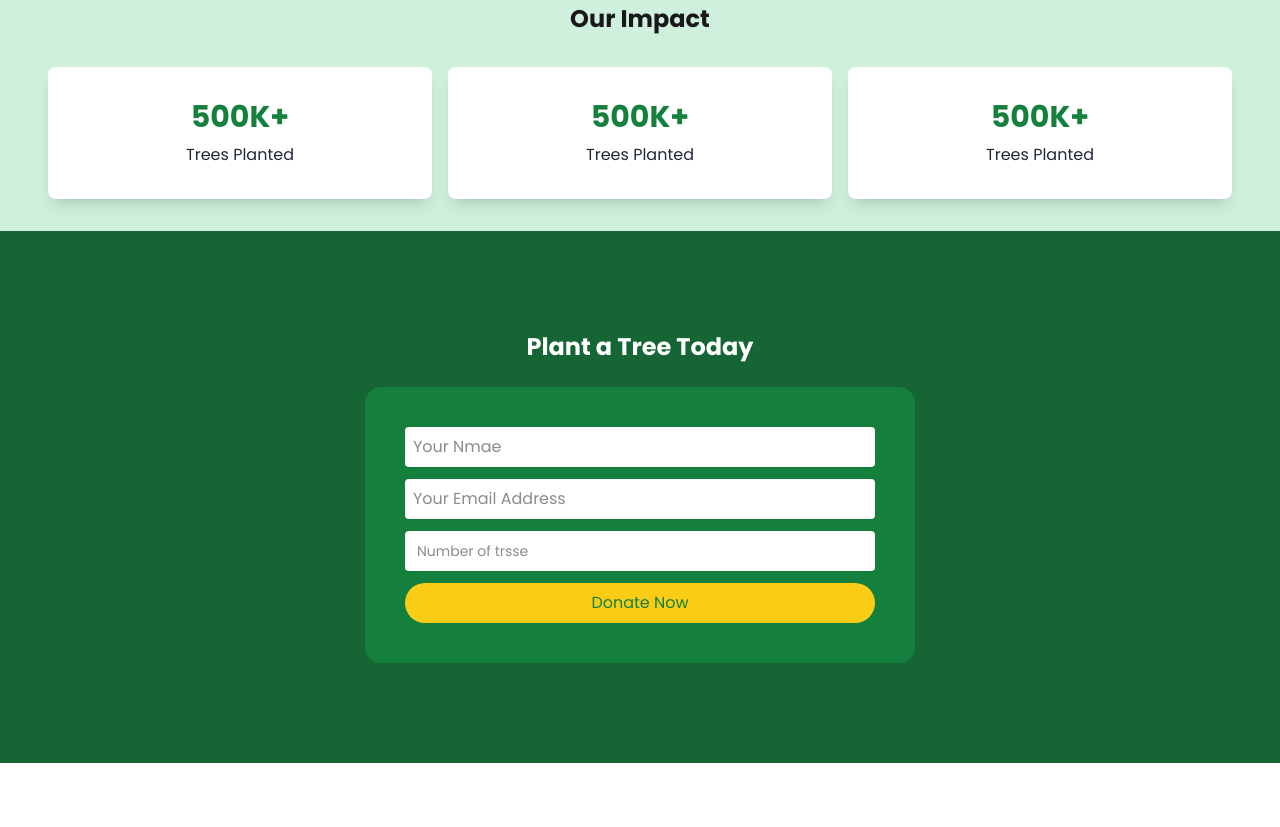
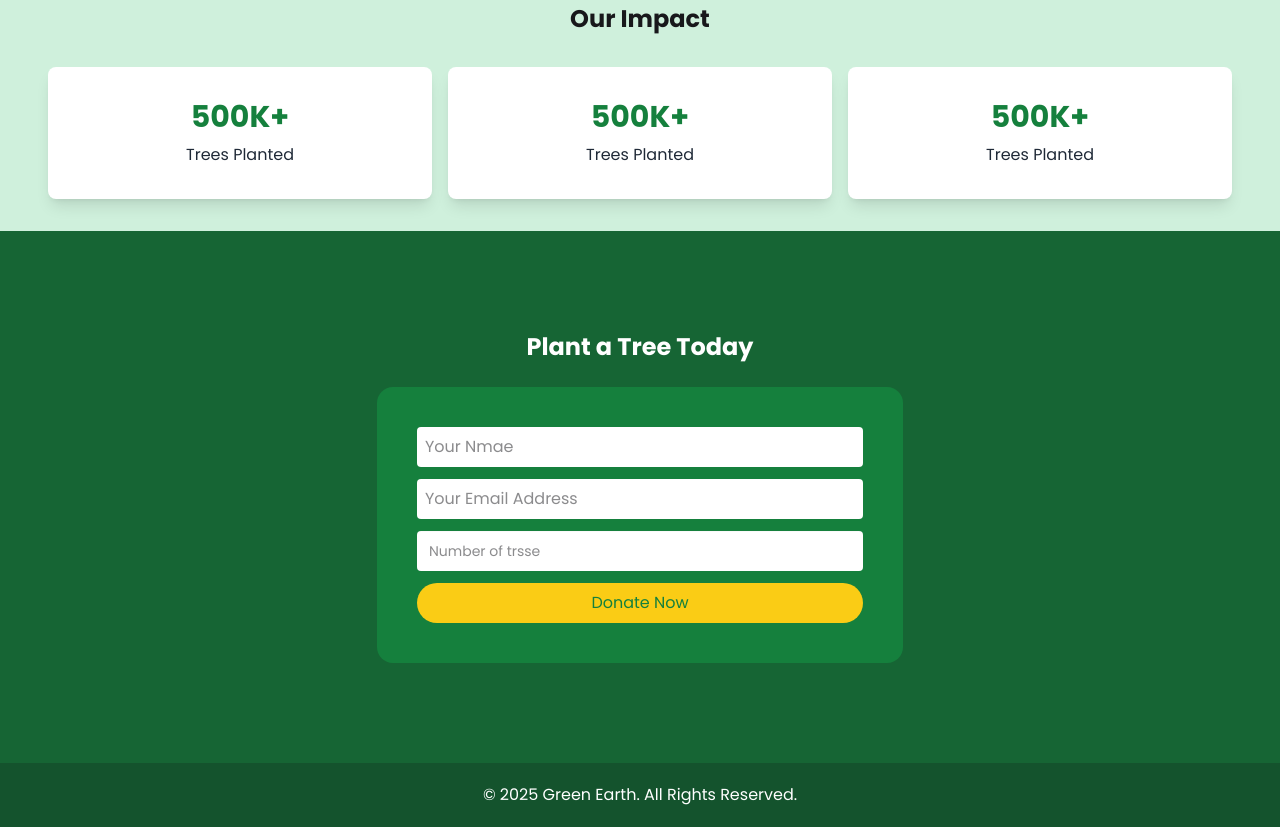
Before and after one commit to MShakilislam/grrn-earth, a plain HTML site: page index.html in a window 1280 px wide. Shown: the part 1314-2141 px from the top of the page. Before the commit the page ends 2077 px from the top, so only its background shows below. Drawn offline with nearby package versions, Linux system fonts and the light colour scheme; no server answers.

Commit message:
footer section

```diff
--- a/index.html
+++ b/index.html
@@ -168,7 +168,7 @@
     <section class="bg-[#166534] py-25">
         <div class="max-w-[550px] mx-auto">
             <h3 class="text-2xl font-bold text-center mb-6 text-white">Plant a Tree Today</h3>
-            <div class="bg-[#15803D] p-10 rounded-2xl">
+            <div class="bg-[#15803D] p-10 rounded-2xl mx-3">
 
                 <form action="" class="space-y-3">
                     <input type="text" placeholder="Your Nmae" class="w-full p-2 rounded-sm bg-white border-none">
@@ -186,9 +186,12 @@
             </div>
         </div>
     </section>
-
-
-
+    <!-- footer section  -->
+    <section class="bg-[#14532D] py-5">
+        <footer class="max-w-[500px] mx-auto">
+            <p class="text-white text-center">&copy; 2025 Green Earth. All Rights Reserved.</p>
+        </footer>
+    </section>
 
     <script src="./js/tree.js"></script>
 </body>
--- a/js/tree.js
+++ b/js/tree.js
@@ -121,7 +121,7 @@ const displayCart = () => {
   cart.forEach((item, index) => {
     total += Number(item.price);
     const div = document.createElement("div");
-    div.classList.add("flex", "items-center", "bg-white", "rounded", "shadow", "h-15", "mt-5", "justify-between", "px-2");
+    div.classList.add("flex", "items-center", "bg-[#F0FDF4]", "rounded", "shadow", "h-15", "mt-5", "justify-between", "px-2");
 
     div.innerHTML = `
       <span class="font-semibold">${item.name}</span>
```
